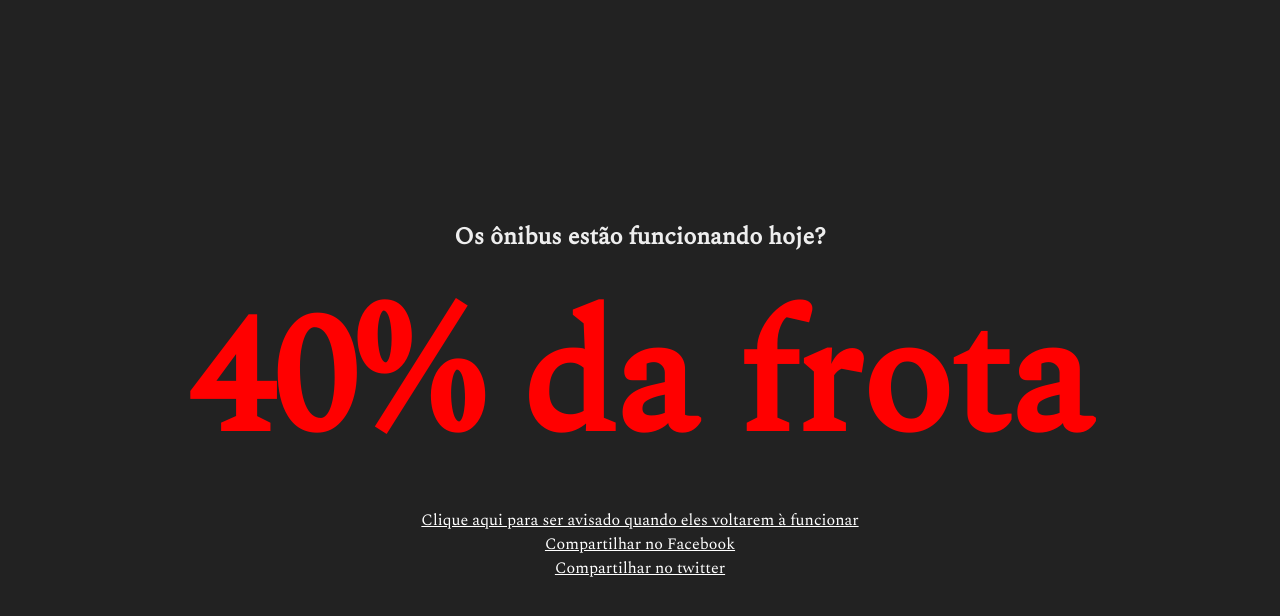
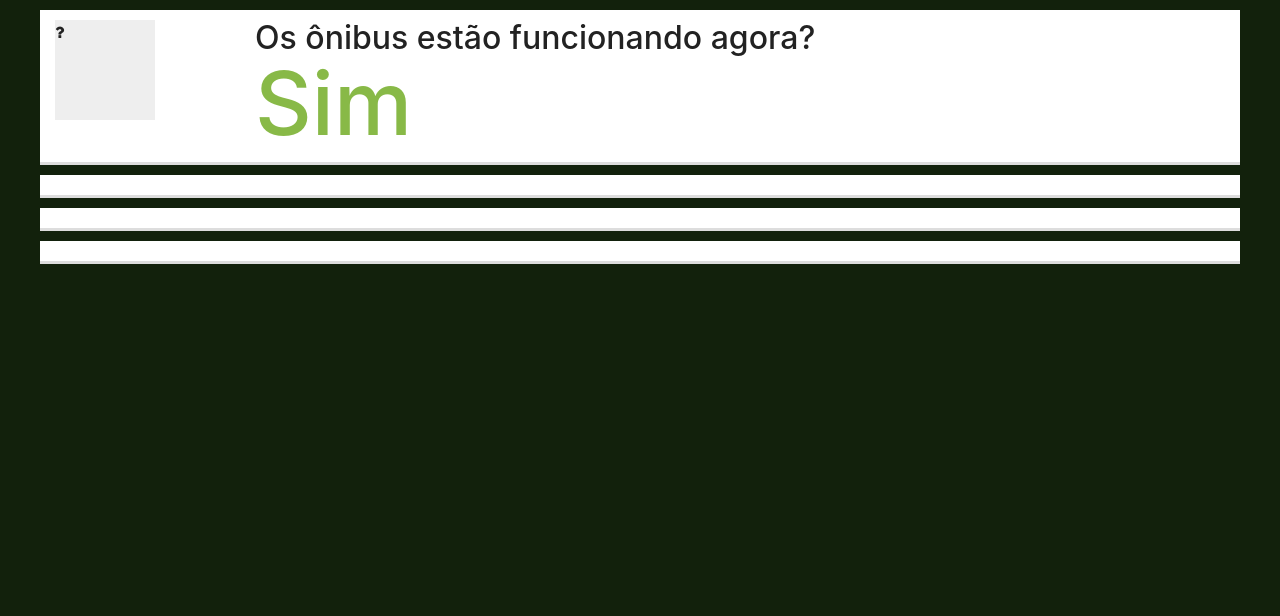
Before and after one commit to didicodethat/temonibusemnatal, a plain HTML site: page index.html in a window 1280 px wide. Drawn offline with nearby package versions, Linux system fonts and the light colour scheme.

Commit message:
Começando o novo layout

```diff
--- a/index.html
+++ b/index.html
@@ -2,108 +2,71 @@
 <html lang="pt-br">
 
 <head>
+    <!-- Metatags -->
     <meta charset="UTF-8">
-    <title>40% - Tem ônibus em natal?</title>
-    <link rel="shortcut icon" href="nao.ico">
-    <!-- <link rel="favicon" href="nao.ico"> -->
-    <link href="https://fonts.googleapis.com/css?family=Spectral" rel="stylesheet">
     <meta name="viewport" content="width=device-width, initial-scale=1.0">
     <meta name="og:title" content="Está Passando ônibus em natal?">
     <meta name="og:description" content="Descubra se os ônibus de natal estão funcinando hoje!">
-    <style>
-        html {
-            min-height: 100vh;
-            margin: 0;
-            font-family: 'Spectral', serif;
-        }
 
-        body {
-            margin: 0;
-            background: #222;
-            color: #EEE;
-            display: flex;
-            min-height: 99.9vh;
-            justify-content: center;
-            flex-direction: column;
-        }
+    <title>40% - Tem ônibus em natal?</title>
 
-        header {
-            width: 100%;
-        }
+    <!-- Favicon -->
+    <link rel="shortcut icon" href="nao.ico">
+    <!-- <link rel="favicon" href="nao.ico"> -->
 
-        h1 {
-            text-align: center;
-            font-size: 13vw;
-            margin: 0;
-        }
+    <!-- Remote stylesheets -->
+    <link rel="stylesheet" href="https://maxcdn.bootstrapcdn.com/bootstrap/4.0.0-alpha.6/css/bootstrap.min.css" integrity="sha384-rwoIResjU2yc3z8GV/NPeZWAv56rSmLldC3R/AZzGRnGxQQKnKkoFVhFQhNUwEyJ" crossorigin="anonymous">
+    <link href="https://fonts.googleapis.com/css?family=Spectral" rel="stylesheet">
+    <link rel="stylesheet" href="https://maxcdn.bootstrapcdn.com/font-awesome/4.7.0/css/font-awesome.min.css">
+    <!-- Local stylesheets -->
+    <link rel="stylesheet" href="/style.css">
 
-        h2 {
-            text-align: center;
-            margin: 0;
-        }
-
-        .sim {
-            color: #88b947;
-        }
-
-        .nao {
-            color: red;
-        }
-
-        .links {
-            text-align: center;
-            list-style: none;
-            margin: 0;
-            padding: 0;
-        }
-
-        .links a,
-        .links a:hover,
-        .links a:active {
-            color: white;
-        }
-
-        .advertisement {
-            display: flex;
-            justify-content: center;
-        }
-
-    </style>
+    <!-- Remote scripts -->
+    <script src="https://maxcdn.bootstrapcdn.com/bootstrap/4.0.0-alpha.6/js/bootstrap.min.js" integrity="sha384-vBWWzlZJ8ea9aCX4pEW3rVHjgjt7zpkNpZk+02D9phzyeVkE+jo0ieGizqPLForn" crossorigin="anonymous"></script>
     <script src="https://cdnjs.cloudflare.com/ajax/libs/jquery/3.2.1/jquery.min.js"></script>
+    <!-- Local scripts -->
+    <script src="/app.js"></script>
 </head>
 
 <body>
-    <header>
-        <h2>Os ônibus estão funcionando hoje?</h2>
-        <!-- <h1 class="sim"> Sim! </h1> -->
-        <h1 class="nao"> 40% da frota </h1>
+    <section class="container-fluid top-level-section">
+        <div class="row">
+            <div class="col-2">
+                <picture class="section-icon"><i class="fa fa-question"></i></picture>
+            </div>
+            <div class="col busses-are-ok">
+                <h2>Os ônibus estão funcionando agora?</h2>
+                <h1 class="ok">Sim</h1>
+            </div>
+        </div>
+    </section>
 
-        <ul class="links">
-            <!-- <li><a href="https://goo.gl/forms/6C079n0jUwNJpDHj2">Clique aqui para ser avisado se eles pararem de funcionar</a></li> -->
-            <li><a href="https://goo.gl/forms/6C079n0jUwNJpDHj2">Clique aqui para ser avisado quando eles voltarem à funcionar</a></li>
-            <li>
-                <div class="fb-share-button" data-href="http://temonibusemnatal.getforge.io/" data-layout="button_count" data-size="small" data-mobile-iframe="true"><a class="fb-xfbml-parse-ignore" target="_blank" href="https://www.facebook.com/sharer/sharer.php?u=http%3A%2F%2Ftemonibusemnatal.getforge.io%2F&amp;src=sdkpreparse">Compartilhar no Facebook</a></div>
-            </li>
-            <li></li>
-            <li>
-                <a class="twitter-share-button"
-                  href="https://twitter.com/intent/tweet?text=http://temonibusemnatal.getforge.io/ Descubra se está passando ônibus hoje em natal.">
-                Compartilhar no twitter</a>
-            </li>
-        </ul>
-        <div class="advertisement">
+    <section class="share-buttons container-fluid top-level-section">
+
+    </section>
+
+    <section class="notify-me container-fluid top-level-section">
+
+    </section>
+
+    <section class="partners container-fluid top-level-section">
+
+    </section>
+
+
+    <!--
+    <section class="advertisement container">
         <script type="text/javascript">
             google_ad_client = "ca-pub-0645216011874310";
             google_ad_slot = "7977057710";
             google_ad_width = 336;
             google_ad_height = 280;
         </script>
-            <!-- Main-TemOnibusEmNatal-Ad -->
         <script type="text/javascript"
         src="//pagead2.googlesyndication.com/pagead/show_ads.js">
         </script>
-        </div>
-    </header>
+    </section>
+    -->
     <script>
       (function(i,s,o,g,r,a,m){i['GoogleAnalyticsObject']=r;i[r]=i[r]||function(){
       (i[r].q=i[r].q||[]).push(arguments)},i[r].l=1*new Date();a=s.createElement(o),
@@ -115,5 +78,4 @@
 
     </script>
 </body>
-
 </html>
--- /dev/null
+++ b/style.css
@@ -0,0 +1,45 @@
+html {
+    font-family: 'Spectral', serif;
+}
+
+body {
+    background: #12210c;
+    color: #222;
+}
+
+.top-level-section {
+    background: white;
+    padding-top: 10px;
+    padding-bottom: 10px;
+    margin: 10px 40px;
+    border-bottom:3px solid #ddd;
+}
+
+.busses-are-ok h1 {
+    font-size: 5.5em;
+    margin: 0;
+}
+
+.busses-are-ok h2 {
+    margin: 0;
+}
+
+.ok {
+    color: #88b947;
+}
+
+.not-ok {
+    color: red;
+}
+
+.section-icon {
+    width: 100px;
+    height: 100px;
+    background: #eee;
+    display: block;
+}
+
+.hidden {
+    display: none;
+    height: 0px;
+}
```
Also changed, not shown: app.js (added). Lines whose indentation alone changed are shown as unchanged.
